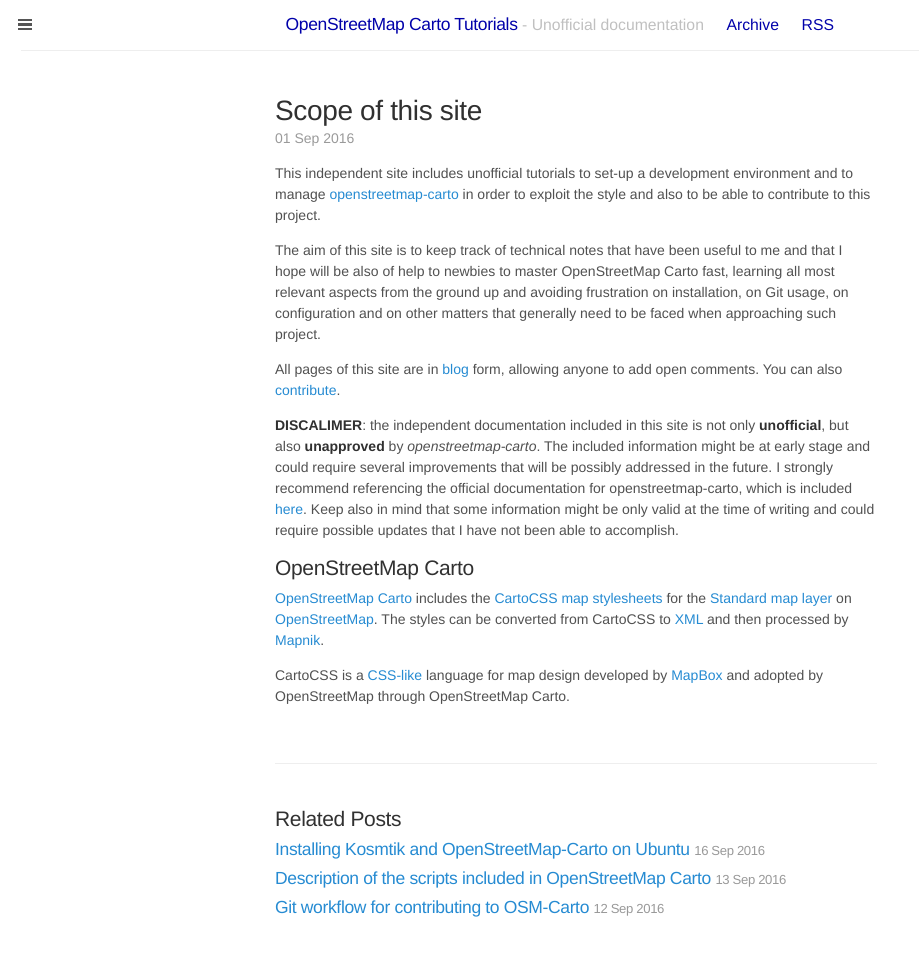
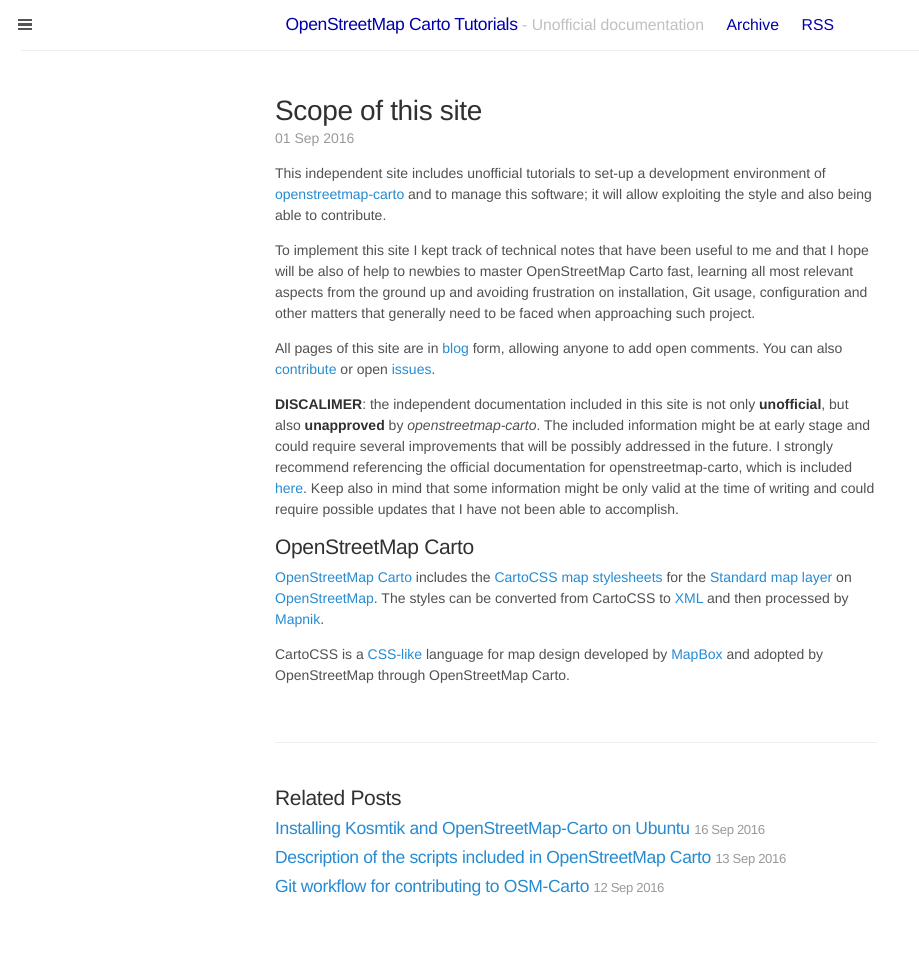
Before and after one commit to Ircama/osm-carto-tutorials, a Jekyll site: the page built from _posts/2016-09-01-site-scope.md, in a window 1280 px wide. Shown: the whole page, without its empty margins (0-919 px from the left). Built offline with Jekyll 4.4.1, drawn with Linux system fonts in a browser that asks for light colours; comment, search, counter and statistics services are not loaded; after the commit the page ends 940 px from its top, so only the background shows below that.

Commit message:
modified:   _posts/2016-09-01-site-scope.md

```diff
--- a/_posts/2016-09-01-site-scope.md
+++ b/_posts/2016-09-01-site-scope.md
@@ -3,11 +3,11 @@
 title: Scope of this site
 ---
 
-This independent site includes unofficial tutorials to set-up a development environment and to manage [openstreetmap-carto](https://github.com/gravitystorm/openstreetmap-carto) in order to exploit the style and also to be able to contribute to this project.
+This independent site includes unofficial tutorials to set-up a development environment of [openstreetmap-carto](https://github.com/gravitystorm/openstreetmap-carto) and to manage this software; it will allow exploiting the style and also being able to contribute.
 
-The aim of this site is to keep track of technical notes that have been useful to me and that I hope will be also of help to newbies to master OpenStreetMap Carto fast, learning all most relevant aspects from the ground up and avoiding frustration on installation, on Git usage, on configuration and on other matters that generally need to be faced when approaching such project.
+To implement this site I kept track of technical notes that have been useful to me and that I hope will be also of help to newbies to master OpenStreetMap Carto fast, learning all most relevant aspects from the ground up and avoiding frustration on installation, Git usage, configuration and other matters that generally need to be faced when approaching such project.
 
-All pages of this site are in [blog](#disqus_thread) form, allowing anyone to add open comments. You can also [contribute]({{ site.baseurl }}/how-to-contribute/).
+All pages of this site are in [blog](#disqus_thread) form, allowing anyone to add open comments. You can also [contribute]({{ site.baseurl }}/how-to-contribute/) or open [issues](https://github.com/ircama/osm-carto-tutorials/issues).
 
 **DISCALIMER**: the independent documentation included in this site is not only **unofficial**, but also **unapproved** by *openstreetmap-carto*. The included information might be at early stage and could require several improvements that will be possibly addressed in the future. I strongly recommend referencing the official documentation for openstreetmap-carto, which is included [here](https://github.com/gravitystorm/openstreetmap-carto). Keep also in mind that some information might be only valid at the time of writing and could require possible updates that I have not been able to accomplish.
 
```
